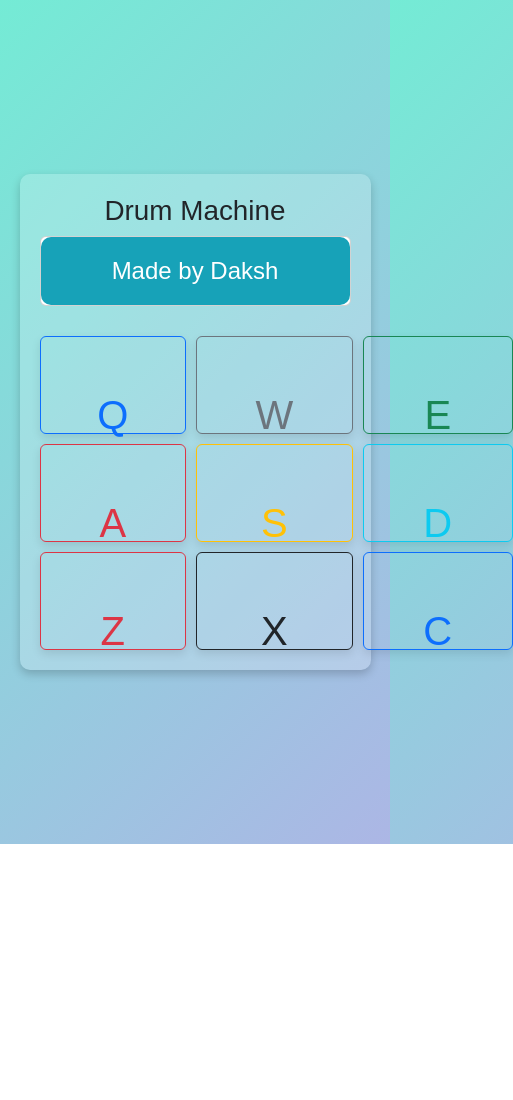
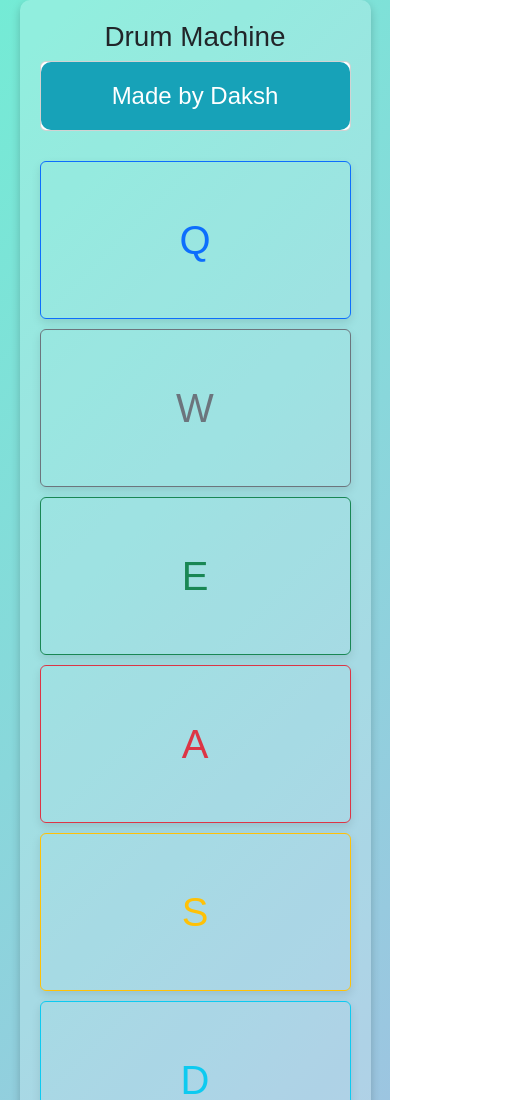
Before and after one commit to daksh88/Drum-Machine, a plain HTML site: page index.html in a window 390 px wide. Shown: the top 1100 px of the page, 513 px wide, since content can reach past the window. Before the commit the page ends 844 px from the top, so only its background shows below. Drawn offline with nearby package versions, Linux system fonts and the light colour scheme.

Commit message:
Update style.css

```diff
--- a/style.css
+++ b/style.css
@@ -34,12 +34,11 @@ body {
 }
 
 button {
-    padding: 10px;
-    font-size: 2vw; /* Make the font size smaller */
+    padding: 20px;
+    font-size: 2vw;
     border-radius: 10px;
     transition: background 0.3s, box-shadow 0.3s;
     box-shadow: 0px 4px 10px rgba(0, 0, 0, 0.1);
-    height: 40px; /* Reduced height for buttons */
 }
 
 button:hover {
@@ -53,17 +52,24 @@ button:active {
 }
 
 @media (max-width: 768px) {
+    .parent {
+        grid-template-columns: repeat(2, 1fr);
+    }
+
     button {
-        font-size: 6vw; /* Further reduce font size for medium screens */
-        height: 40px; /* Further reduce button height */
+        font-size: 4vw;
+        padding: 15px;
     }
 }
 
 @media (max-width: 576px) {
+    .parent {
+        grid-template-columns: 1fr;
+    }
+
     button {
-        font-size: 5vw; /* Further reduce font size for small screens */
-        height: 25px; /* Further reduce button height */
-        padding: 5px;
+        font-size: 5vw;
+        padding: 10px;
     }
 
     #display {
```
